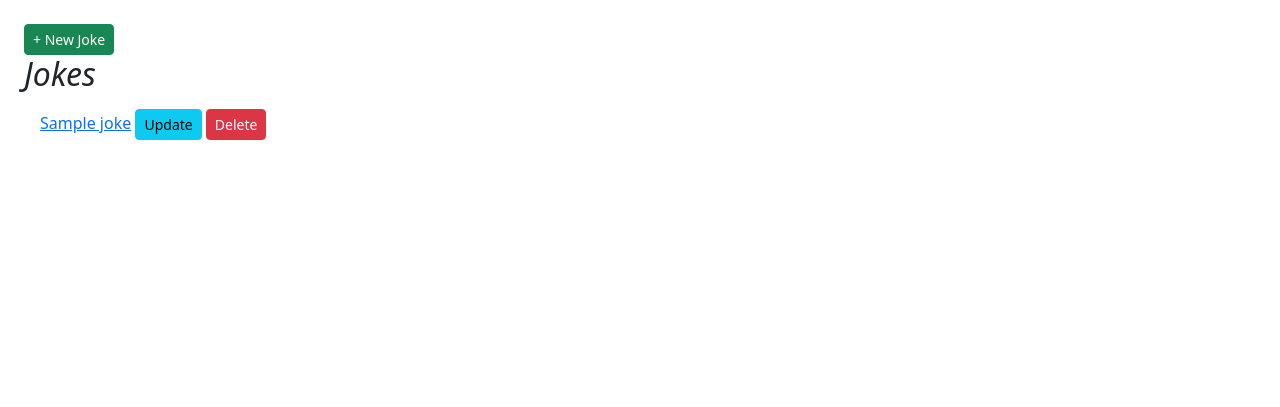
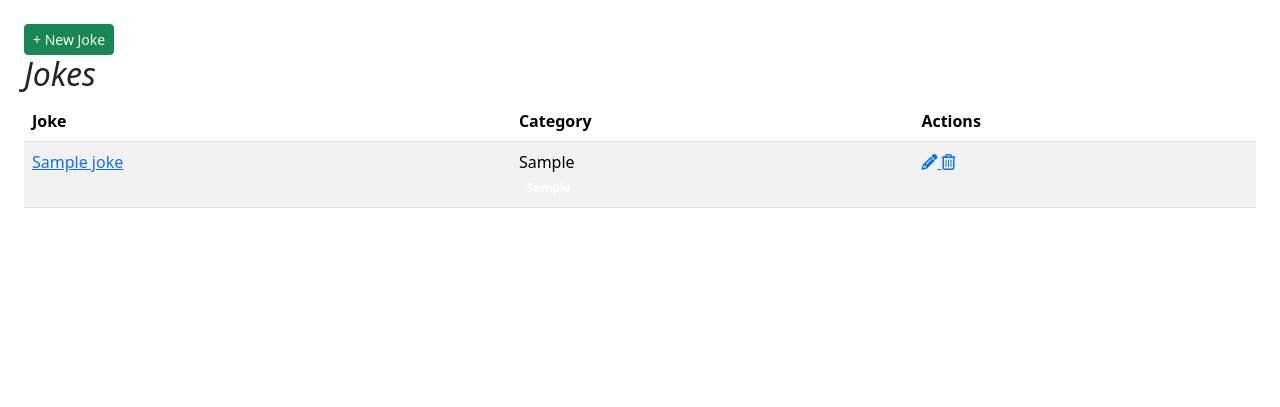
Before and after one commit to Ubuntufoo/Course-project-djangojokes.com, a Django app: page /jokes/ in a window 1280 px wide. Shown: the part 74-481 px from the top of the page. Run offline with Django 4.2, Linux system fonts and the light colour scheme; tables that the repository leaves empty hold one stand-in row (values such as "Sample post"); some libraries are stand-ins or nearby versions.

Commit message:
category/tags added to joke_detail template

```diff
--- a/templates/jokes/joke_list.html
+++ b/templates/jokes/joke_list.html
@@ -6,13 +6,38 @@
     + New Joke
   </a>
   <h2>Jokes</h2>
-<ul class="list-group list-group-flush mb-3">
+  <div class="table-responsive">
+    <table class="table table-striped" style="min-width: 500px">
+      <thead>
+        <tr>
+          <th>Joke</th><th>Category</th><th>Actions</th>
+        </tr>
+      </thead>
+      <tbody>
         {% for joke in joke_list %}
-  <li class="list-group-item">
+          <tr>
+            <td>
               <a href="{{ joke.get_absolute_url }}">{{ joke.question }}</a>
-    <a href="{% url 'jokes:update' joke.slug %}" class="btn btn-info btn-sm float-right mr-2">Update</a>
-    <a href="{% url 'jokes:delete' joke.slug %}" class="btn btn-danger btn-sm float-right mr-2">Delete</a>
-  </li>
+            </td>
+            <td>
+              {{ joke.category.category }}<br>
+              {% for tag in joke.tags.all %}
+                <span class="badge badge-pill badge-secondary">
+                  {{ tag.tag }}
+                </span>
               {% endfor %}
-</ul>
+            </td>
+            <td>
+              <a href="{% url 'jokes:update' joke.slug %}">
+                <i class="fas fa-pencil-alt"></i>
+              </a>
+              <a href="{% url 'jokes:delete' joke.slug %}">
+                <i class="far fa-trash-alt"></i>
+              </a>
+            </td>
+          </tr>
+        {% endfor %}
+      </tbody>
+    </table>
+  </div>
 {% endblock %}
```
Also changed, not shown: templates/jokes/joke_detail.html (+13 -0 lines). Lines whose indentation alone changed are shown as unchanged.
